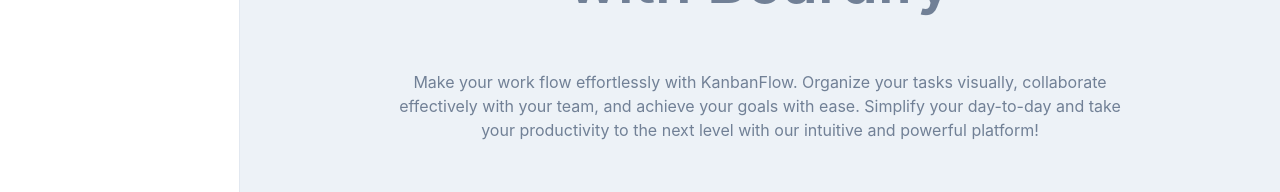
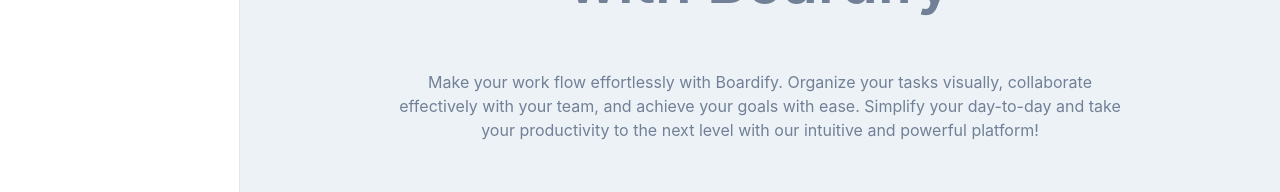
Before and after one commit to EdiedRamos/boardify, a React (Vite) app: page / in a window 1280 px wide. Shown: the part 359-551 px from the top of the page. Built offline with nearby package versions, Linux system fonts and the light colour scheme.

Commit message:
chore: update landing content

```diff
--- a/src/Components/Organisms/Landing/Landing.tsx
+++ b/src/Components/Organisms/Landing/Landing.tsx
@@ -1,5 +1,4 @@
 import { Box, Center, Container, Heading, Stack, Text } from "@chakra-ui/react";
-
 import { SignIn, SignUp } from "@/Components/Molecules";
 
 export const Landing = () => {
@@ -23,11 +22,10 @@ export const Landing = () => {
             </Text>
           </Heading>
           <Text color={"gray.500"}>
-            Make your work flow effortlessly with KanbanFlow. Organize your
-            tasks visually, collaborate effectively with your team, and achieve
-            your goals with ease. Simplify your day-to-day and take your
-            productivity to the next level with our intuitive and powerful
-            platform!
+            Make your work flow effortlessly with Boardify. Organize your tasks
+            visually, collaborate effectively with your team, and achieve your
+            goals with ease. Simplify your day-to-day and take your productivity
+            to the next level with our intuitive and powerful platform!
           </Text>
           <Stack
             direction={"column"}
```
